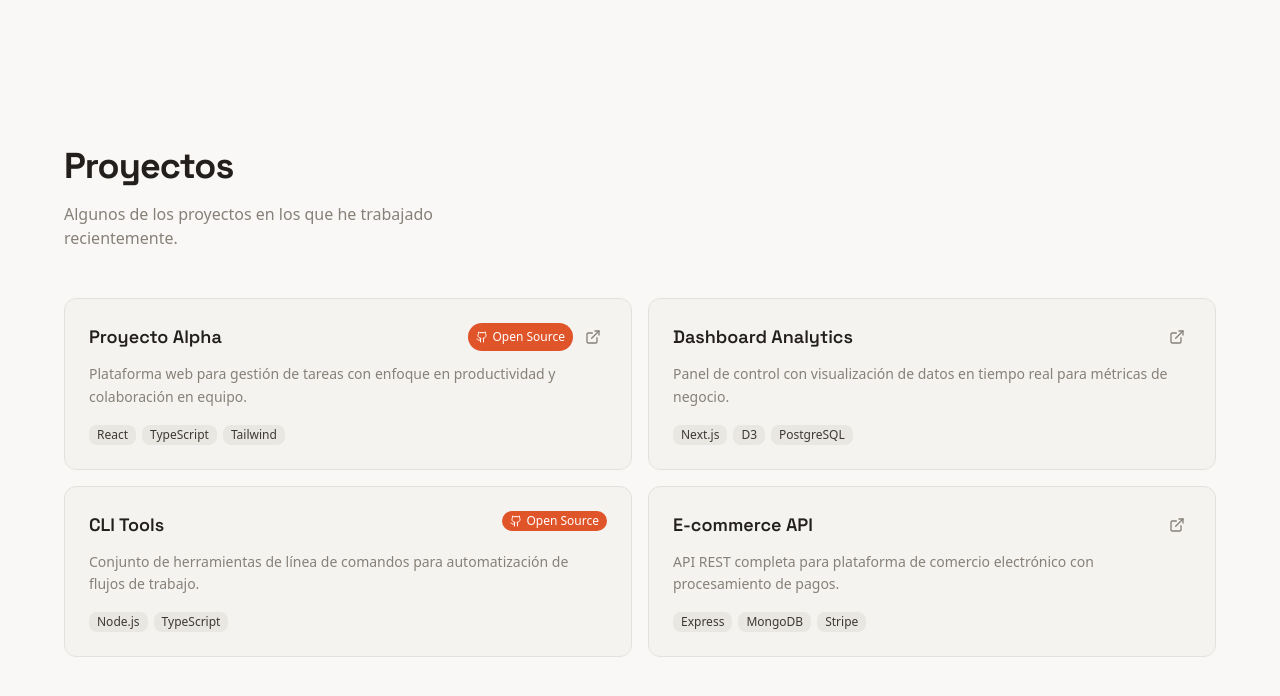
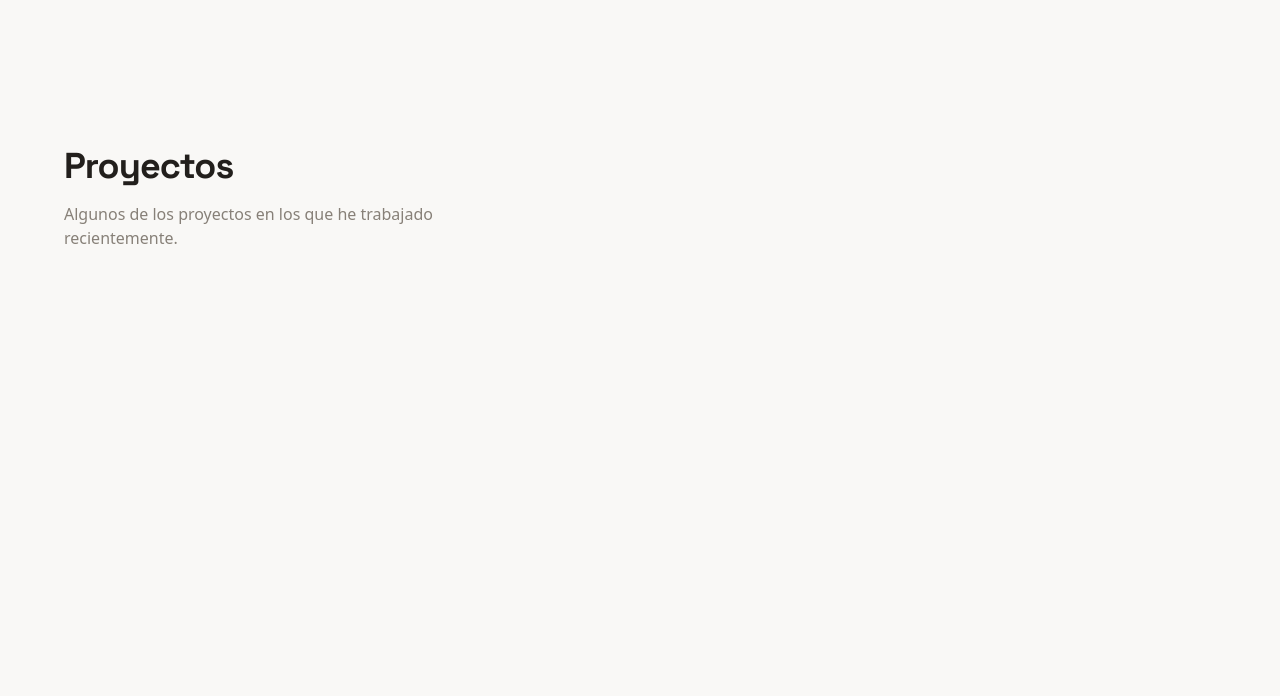
Before and after one commit to stebean/stebean.github.io, a React (Vite) app: page / in a window 1280 px wide. Shown: the part 719-1415 px from the top of the page. Built offline with nearby package versions, Linux system fonts and the light colour scheme; the HTML template or start-up script is replaced by a standard one.

Commit message:
feat: Implement GitHub Pages deployment workflow and clear project data from ProjectsSection.

```diff
--- a/src/components/ProjectsSection.tsx
+++ b/src/components/ProjectsSection.tsx
@@ -12,33 +12,6 @@ interface Project {
 }
 
 const projects: Project[] = [
-  {
-    title: "Proyecto Alpha",
-    description: "Plataforma web para gestión de tareas con enfoque en productividad y colaboración en equipo.",
-    tags: ["React", "TypeScript", "Tailwind"],
-    href: "#",
-    github: "https://github.com/stebeandevart",
-    opensource: true,
-  },
-  {
-    title: "Dashboard Analytics",
-    description: "Panel de control con visualización de datos en tiempo real para métricas de negocio.",
-    tags: ["Next.js", "D3", "PostgreSQL"],
-    href: "#",
-  },
-  {
-    title: "CLI Tools",
-    description: "Conjunto de herramientas de línea de comandos para automatización de flujos de trabajo.",
-    tags: ["Node.js", "TypeScript"],
-    github: "https://github.com/stebeandevart",
-    opensource: true,
-  },
-  {
-    title: "E-commerce API",
-    description: "API REST completa para plataforma de comercio electrónico con procesamiento de pagos.",
-    tags: ["Express", "MongoDB", "Stripe"],
-    href: "#",
-  },
 ];
 
 const ProjectsSection = () => {
```
Lines whose indentation alone changed are shown as unchanged.
